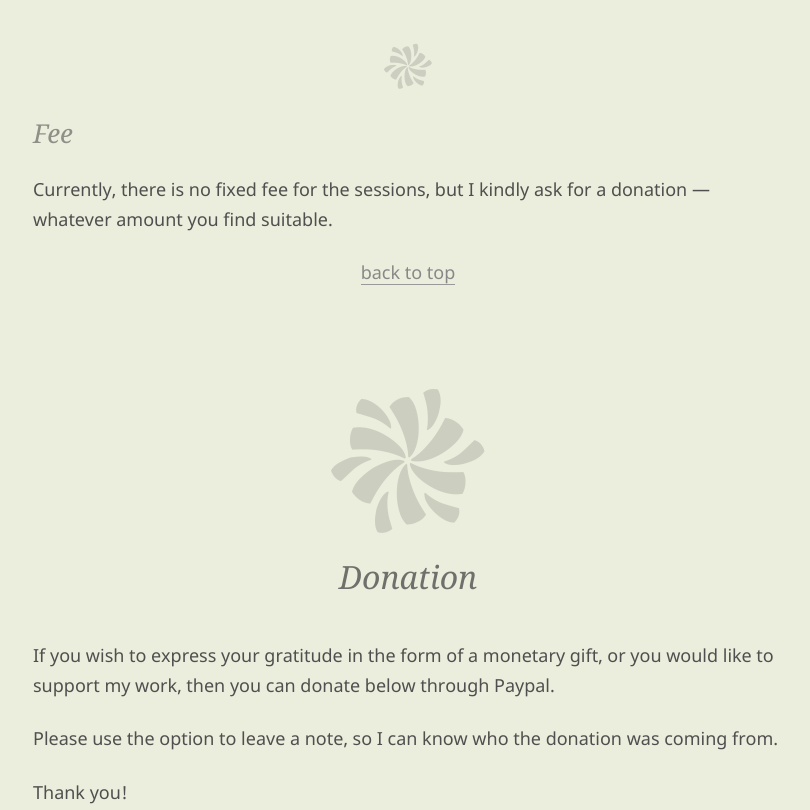
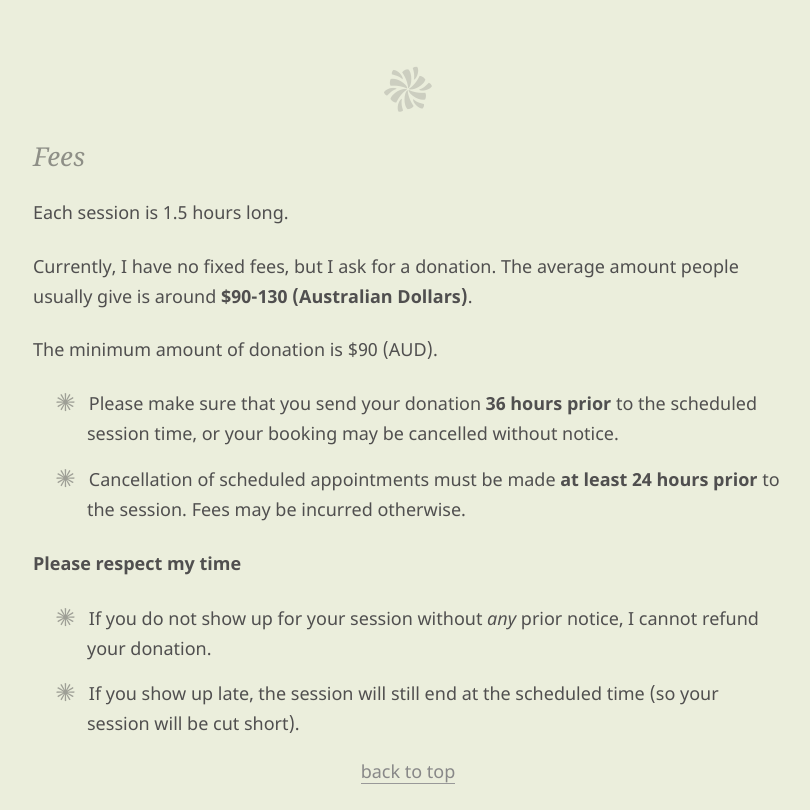
Before and after one commit to johnnovak/viviennovak.com, a plain HTML site: page private-sessions/index.html in a window 1280 px wide. Shown: the part 4418-5228 px from the top of the page, without its empty margins (232-1042 px from the left). Drawn offline with nearby package versions, Linux system fonts and the light colour scheme.

Commit message:
add fees section

```diff
--- a/private-sessions/index.html
+++ b/private-sessions/index.html
@@ -162,8 +162,10 @@
 
       <h3 class="sepa">How to prepare for the session</h3>
 
+      <p>Each session is 1.5 hours long.</p>
+
       <p>For the time of our session, find a place where you can be alone and
-      won’t be disturbed at least for an hour, or an hour and a half. It’s
+      won’t be disturbed at least for an hour and a half. It’s
       also best to keep some tissues at hand, just in case :)</p>
 
 
@@ -188,10 +190,35 @@
       <strong>Skype user name</strong>.</p>
 
 
-      <h3 class="sepa">Fee</h3>
+      <h3 id="fees" class="sepa">Fees</h3>
 
-      <p>Currently, there is no fixed fee for the sessions, but I kindly ask
-      for a donation &mdash; whatever amount you find suitable.</p>
+      <p>Each session is 1.5 hours long.</p>
+
+      <p>Currently, I have no fixed fees, but I ask for a donation. The
+      average amount people usually give is around <strong>$90-130 (Australian
+        Dollars)</strong>.</p>
+
+      <p>The minimum amount of donation is $90 (AUD).</p>
+
+      <ul>
+        <li>Please make sure that you send your donation <strong>36 hours
+            prior</strong> to the scheduled session time, or your booking may
+          be cancelled without notice.</li>
+
+        <li>Cancellation of scheduled appointments must be made <strong>at least 24 hours
+            prior</strong> to the session. Fees may be incurred otherwise.</li>
+      </ul>
+
+
+      <h4>Please respect my time</h4>
+
+      <ul>
+        <li>If you do not show up for your session without <em>any</em> prior
+          notice, I cannot refund your donation.</li>
+
+        <li>If you show up late, the session will still end at the scheduled
+          time (so your session will be cut short).</li>
+      </ul>
 
       <p class="back-to-top"><a href="#top">back to top</a></p>
 
@@ -225,7 +252,7 @@
       you.</p>
 
       <p>It is important for you to read the <a href="#disclaimer">Disclaimer</a>
-      before booking a session.</p>
+      and <a href="#fees">Fees</a> sections before booking a session.</p>
 
       <form method="POST" action="?submit-form">
         <input type="text" id="email-input" name="email">
@@ -338,9 +365,10 @@
           <li class="sel"><a href="/">Home</a></li>
           <li><a href="/about/">About</a></li>
           <li><a href="/testimonials/">Testimonials</a></li>
+          <li><a href="/private-sessions/">Private Sessions</a></li>
         </ul>
         <ul class="nav2">
-          <li><a href="/private-sessions/">Private Sessions</a></li>
+          <li><a href="/private-sessions/#fees">Fees</a></li>
           <li><a href="/private-sessions/#donation">Donation</a></li>
           <li><a href="/private-sessions/#contact">Contact</a></li>
           <li><a href="/private-sessions/#disclaimer">Disclaimer</a></li>
```
Also changed, not shown: about/index.html (+2 -1 lines), testimonials/index.html (+2 -1 lines).
